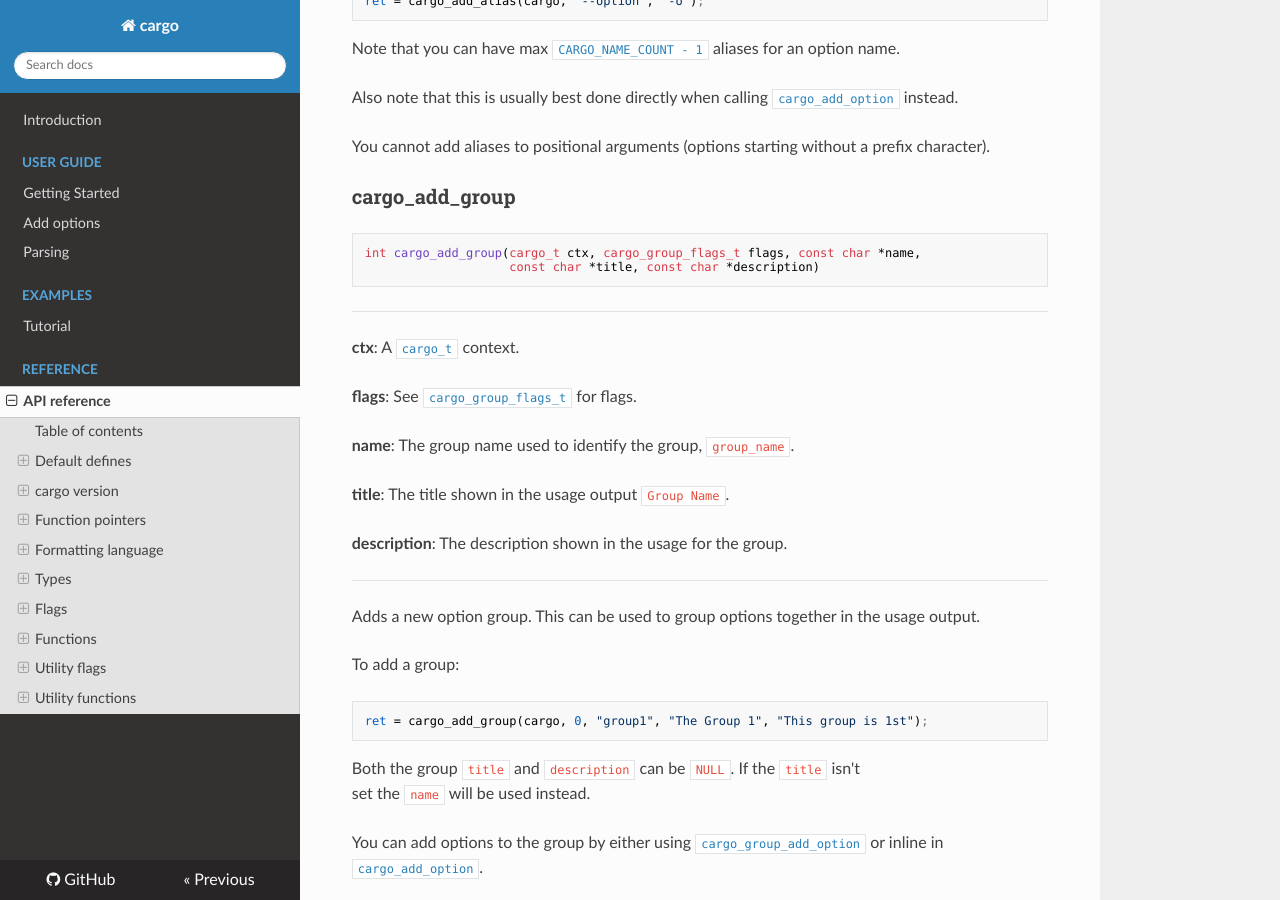
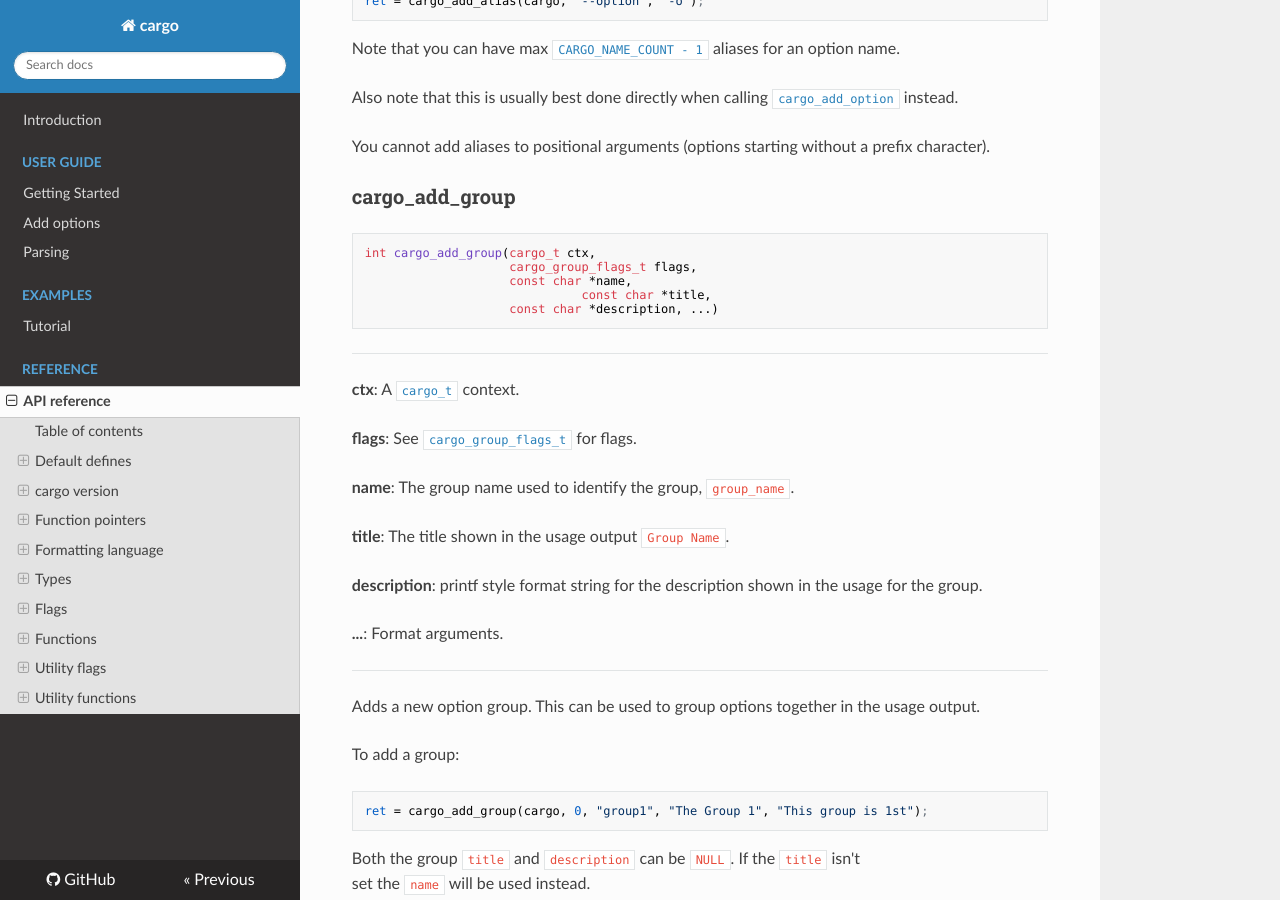
Before and after one commit to JoakimSoderberg/cargo, an MkDocs documentation site: the page built from docs/api.md, in a window 1280 px wide and 900 px high, scrolled down 22676 px. Built offline with MkDocs 1.6.1, drawn with Linux system fonts in a browser that asks for light colours; nearby versions of some CDN libraries; old or Windows-style settings are respelled for this version of MkDocs; some of the changed text lies outside the part shown.

Commit message:
Add printf formatting for group descriptions.

````diff
--- a/docs/api.md
+++ b/docs/api.md
@@ -721,8 +721,11 @@ You cannot add aliases to positional arguments (options starting without a prefi
 ### cargo_add_group ###
 
 ```c
-int cargo_add_group(cargo_t ctx, cargo_group_flags_t flags, const char *name,
-					const char *title, const char *description)
+int cargo_add_group(cargo_t ctx,
+                    cargo_group_flags_t flags,
+                    const char *name,
+					          const char *title,
+                    const char *description, ...)
 ```
 
 ---
@@ -735,7 +738,9 @@ int cargo_add_group(cargo_t ctx, cargo_group_flags_t flags, const char *name,
 
 **title**: The title shown in the usage output `Group Name`.
 
-**description**: The description shown in the usage for the group.
+**description**: printf style format string for the description shown in the usage for the group.
+
+**...**: Format arguments.
 
 ---
 
@@ -807,7 +812,7 @@ int cargo_add_mutex_group(cargo_t ctx,
             cargo_mutex_group_flags_t flags,
             const char *name,
             const char *title,
-            const char *description);
+            const char *description, ...);
 ```
 
 ---
@@ -820,7 +825,9 @@ int cargo_add_mutex_group(cargo_t ctx,
 
 **title**: The title of the mutex group.
 
-**description**: A description of the mutex group.
+**description**: printf style format string for description of the mutex group.
+
+**...**: Formatting arguments.
 
 ---
 
````
Also changed, not shown: 2 other files.
